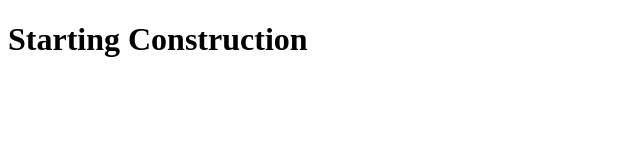
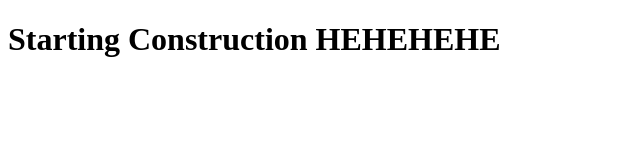
Before and after one commit to Ashwin153759/Ashwin153759.github.io, a plain HTML site: page index.html in a window 1280 px wide. Shown: the whole page, without its empty margins (0-640 px from the left). Drawn offline with Linux system fonts and the light colour scheme.

Commit message:
Starting New Construction

```diff
--- a/index.html
+++ b/index.html
@@ -7,7 +7,7 @@
 </head>
 
 <body>
-    <h1>Starting Construction </h1>
+    <h1>Starting Construction HEHEHEHE </h1>
 </body>
 
 </html>
```
